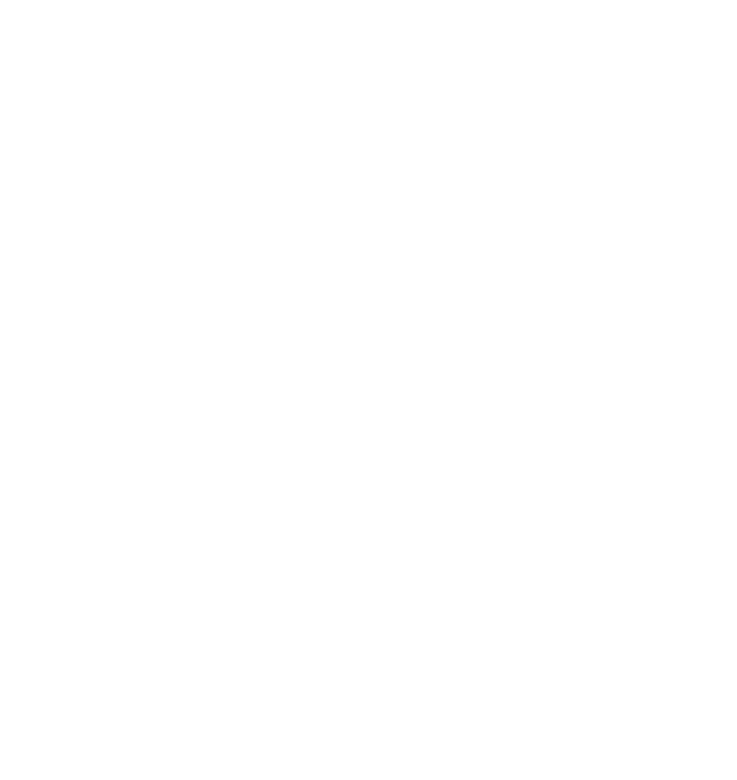
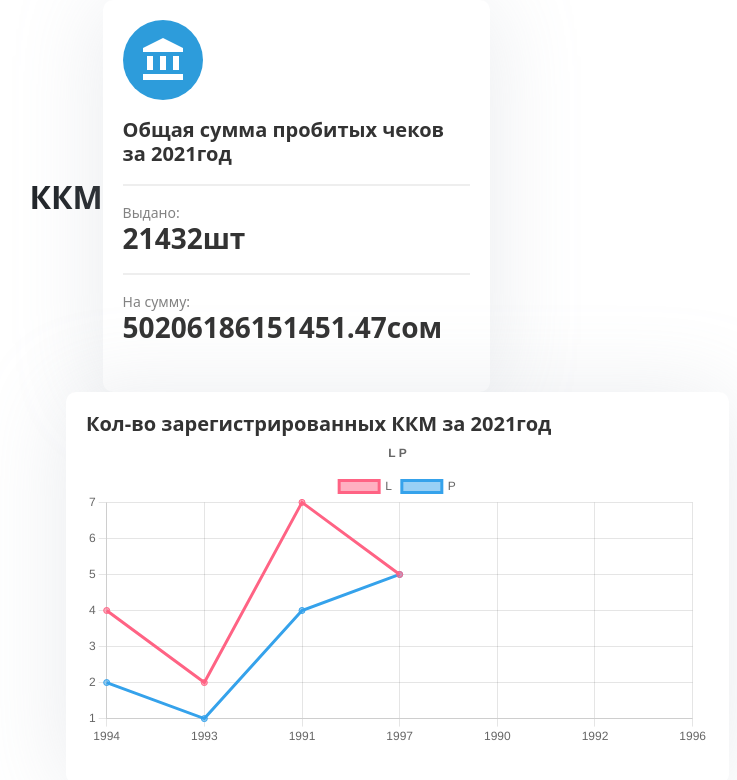
Before and after one commit to deathcore666/gns-dash, a React (Create React App) app: page / in a window 1280 px wide. Shown: the top 780 px of the page, without its empty margins (286-1023 px from the left). Built offline with nearby package versions, Linux system fonts and the light colour scheme.

Commit message:
chart Info card

```diff
--- a/package.json
+++ b/package.json
@@ -3,6 +3,11 @@
   "version": "0.1.0",
   "private": true,
   "dependencies": {
+    "@emotion/react": "^11.7.1",
+    "@emotion/styled": "^11.6.0",
+    "@mui/material": "^5.2.4",
+    "@mui/styled-engine": "^5.2.4",
+    "@mui/styled-engine-sc": "^5.1.0",
     "@reduxjs/toolkit": "^1.7.0",
     "@testing-library/jest-dom": "^4.2.4",
     "@testing-library/react": "^9.5.0",
@@ -21,6 +26,7 @@
     "react-redux": "^7.2.6",
     "react-router-dom": "^6.1.1",
     "react-scripts": "4.0.3",
+    "styled-components": "^5.3.3",
     "tabler-react": "^2.0.0-alpha.1",
     "typescript": "^4.1.6"
   },
--- a/src/App.tsx
+++ b/src/App.tsx
@@ -4,12 +4,13 @@
 import Home from "./app/pages/home/Home";
 import { Routes, Route } from "react-router-dom";
 import Itas from "./app/pages/itas/Itas";
+import CardInfo from './app/pages/card/cardInfo';
 
 function App() {
   return (
     <div className="App">
       <Routes>
-        <Route path="/" element={<Home />} />
+        <Route path="/" element={<CardInfo />} />
         <Route path="/itas" element={<Itas />} />
       </Routes>
     </div>
--- /dev/null
+++ b/src/app/components/chartCard/chartCard.module.css
@@ -0,0 +1,27 @@
+.boxCard{
+    width: 663px;
+height: 392px;
+background: #FFFFFF;
+box-shadow: 0px 4px 90px rgba(163, 171, 185, 0.24);
+border-radius: 10px;
+text-align: start;
+padding: 20px;
+}
+
+.styleTxt{
+    font-weight: 600;
+font-size: 20px;
+font-style: normal;
+line-height: 24px;
+color: #333333;
+
+}
+
+.txtStyle{
+    text-align: start;
+    font-style: normal;
+font-weight: bold;
+font-size: 32px;
+line-height: 39px;
+margin: 30px 0px 30px 0px;
+}
--- /dev/null
+++ b/src/app/components/chartCard/chartCard.tsx
@@ -0,0 +1,20 @@
+import React from "react";
+import LineChart from "../lineChart/LineChart";
+import styles from './chartCard.module.css'
+
+type Props = {
+    title: string;
+    }
+
+export const ChartCard = ({title}: Props) => {
+  return (
+    <div className={styles.boxCard}>
+      <div className={styles.styleTxt}>
+        <p>{title}</p>
+      </div>
+      <div>
+          <LineChart/>
+      </div>
+    </div>
+  );
+};
--- /dev/null
+++ b/src/app/components/chartInfoCard/chartInfo.module.css
@@ -0,0 +1,38 @@
+.cardBox{
+    width: 387px;
+    height: 392px;
+    background: #FFFFFF;
+    box-shadow: 0px 4px 90px rgba(163, 171, 185, 0.24);
+border-radius: 10px;
+
+}
+.cardStyle {
+    padding: 20px;
+    text-align: start;
+}
+
+.boxTxt {
+    font-style: normal;
+    font-weight: 600;
+    font-size: 20px;
+    line-height: 24px;
+    color: #333333;
+    margin: 18px 0px 18px 0px;
+}
+
+.txtLorem {
+    font-size: 14px;
+    line-height: 17px;
+    color: #828282;
+}
+.txtSum {
+    font-style: normal;
+font-weight: 600;
+font-size: 28px;
+line-height: 34px;
+color: #333333;
+}
+.line {
+    border: 1px solid #EEEEEE;
+    margin: 18px 0px 18px 0px;
+}
--- /dev/null
+++ b/src/app/components/chartInfoCard/chartInfoCard.tsx
@@ -0,0 +1,40 @@
+
+import React from "react";
+import styles from './chartInfo.module.css';
+import budgetLogo from '../../../assets/img/logos/budget-card-logo.svg'
+
+type Props = {
+title: string;
+count: string;
+sum: string;
+}
+
+export const ChartInfoCard = (props: Props) => {
+  return (
+    <div className={styles.cardBox}>
+      <div className={styles.cardStyle}>
+          <div>
+          <img alt={'budget-logo'} src={budgetLogo} width={80} height={80}/>
+          </div>
+
+        <div className={styles.boxTxt}>
+          <p>{props.title}</p>
+        </div>
+        <div className={styles.line}></div>
+        <div className={styles.txtLorem}>
+          <p>Выдано:</p>
+        </div>
+        <div className={styles.txtSum}>
+          <p>{props.count}</p>
+        </div>
+        <div className={styles.line}></div>
+        <div className={styles.txtLorem}>
+          <p>На сумму:</p>
+        </div>
+        <div className={styles.txtSum}>
+          <p>{props.sum}</p>
+        </div>
+      </div>
+    </div>
+  );
+};
--- a/src/app/components/lineChart/LineChart.module.css
+++ b/src/app/components/lineChart/LineChart.module.css
@@ -1,4 +1,4 @@
-.LineChart {
+/* .LineChart {
     width: 250px;
     height: 250px;
-}
+} */
--- /dev/null
+++ b/src/app/pages/card/cardInfo.tsx
@@ -0,0 +1,39 @@
+
+import { Container, Grid } from "@mui/material";
+import { ChartCard } from "../../components/chartCard/chartCard";
+import { ChartInfoCard } from "../../components/chartInfoCard/chartInfoCard";
+import styles from '../../components/chartCard/chartCard.module.css'
+
+function CardInfo() {
+  return (
+    <Container maxWidth="lg">
+      <Grid
+        container
+        direction="row"
+        justifyContent="center"
+        alignItems="center"
+      >
+        <Grid item xl={12}>
+          <div className={styles.txtStyle}>
+            <p>ККМ</p>
+          </div>
+        </Grid>
+
+        <Grid item xs={6}>
+          <ChartInfoCard
+            count="21432шт"
+            title="Общая сумма пробитых чеков за 2021год"
+            sum="50206186151451.47сом"
+          />
+        </Grid>
+        <Grid item xs={6}>
+          <ChartCard title="Кол-во зарегистрированных ККМ за 2021год" />
+        </Grid>
+      </Grid>
+
+
+    </Container>
+  );
+}
+
+export default CardInfo;
```
Also changed, not shown: 1 other file (tests, documents, lock files or other folders).
